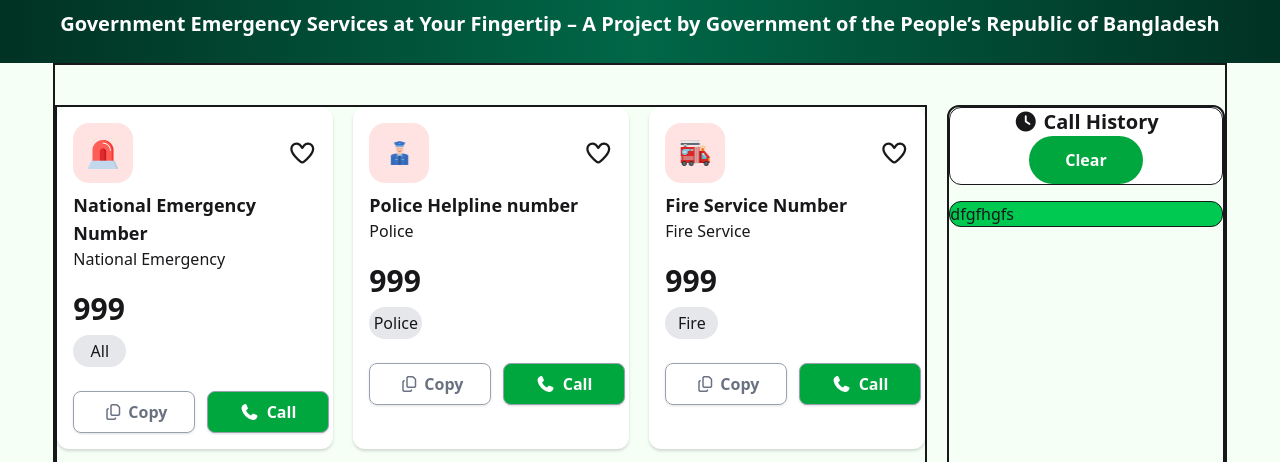
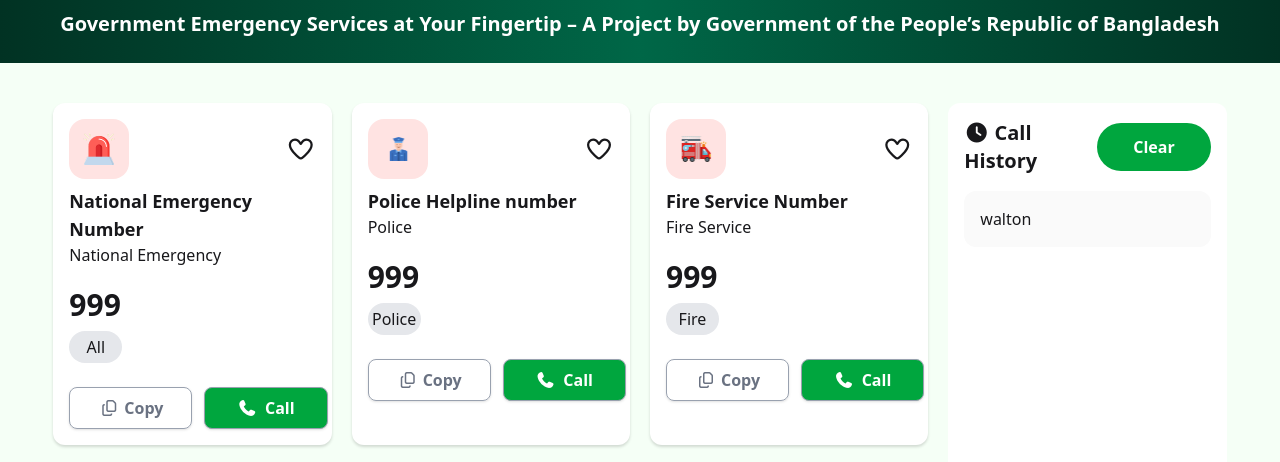
Before and after one commit to Jyotialam/A5-Emergency-Hotline-project, a plain HTML site: page index.html in a window 1280 px wide. Shown: the part 279-741 px from the top of the page. Drawn offline with nearby package versions, Linux system fonts and the light colour scheme.

Commit message:
edited some designs

```diff
--- a/index.html
+++ b/index.html
@@ -76,10 +76,8 @@
       </section>
     </header>
     <!-- main section -->
-    <main class="w-11/12 mx-auto py-10 grid md:grid-cols-12 gap-5 border-2">
-      <section
-        class="cards col-span-9 border-2 grid grid-cols-1 md:grid-cols-3 gap-5"
-      >
+    <main class="w-11/12 mx-auto py-10 grid md:grid-cols-12 gap-5">
+      <section class="cards col-span-9 grid grid-cols-1 md:grid-cols-3 gap-5">
         <!-- card1 -->
         <div
           class="card bg-white p-4 py-4 rounded-xl shadow-[0px_2px_3px_0px_rgba(0,0,0,0.15)]"
@@ -424,25 +422,18 @@
         </div>
       </section>
       <!-- aside -->
-      <aside class="side col-span-9 md:col-span-3 border-2 rounded-xl">
-        <div
-          class="border-1 rounded-xl bg-white flex md:flex-col flex-row justify-between items-center"
-        >
+      <aside class="side col-span-9 md:col-span-3 rounded-xl bg-white p-4">
+        <div class="rounded-xl flex justify-between items-center">
           <p class="text-xl font-semibold">
             <i class="fa-solid fa-clock"></i> Call History
           </p>
           <button
-            class="bg-[#00A63E] px-9 py-3 rounded-[50px] text-white font-semibold text-[16px]"
+            class="bg-[#00A63E] px-9 py-3 rounded-[50px] text-white font-semibold text-[16px] ml-1"
           >
             Clear
           </button>
         </div>
-        <div
-          id="history-contianer"
-          class="bg-green-500 mt-4 border-1 rounded-xl"
-        >
-          dfgfhgfs
-        </div>
+        <div id="history-contianer" class="bg-[#fafafa] mt-4 rounded-xl p-4">walton</div>
       </aside>
       <script src="./script.js"></script>
     </main>
```
